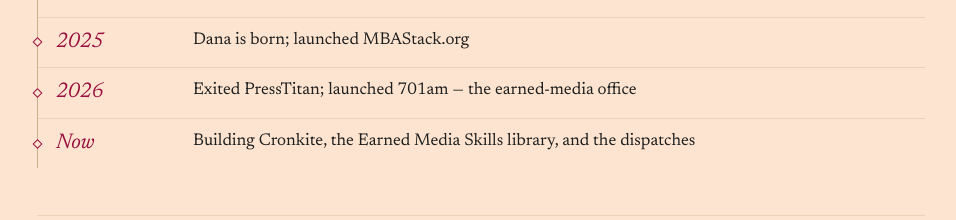
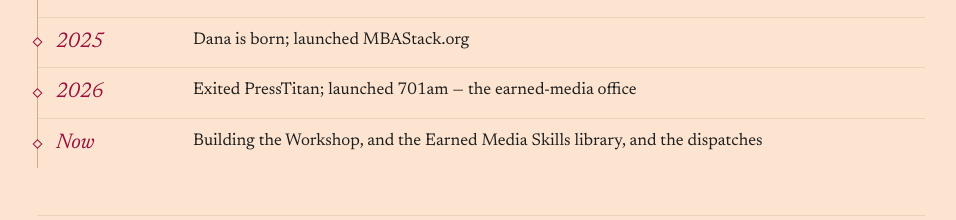
Before and after one commit to 701am/701amcom, an Astro site: page /about in a window 1280 px wide. Shown: the part 2420-2640 px from the top of the page, without its empty margins (159-1115 px from the left). Built offline with nearby package versions, Linux system fonts and the light colour scheme; Astro itself is replaced by a stand-in of ours.

Commit message:
Update event description in about.astro

```diff
--- a/src/pages/about.astro
+++ b/src/pages/about.astro
@@ -105,7 +105,7 @@
           </li>
           <li>
             <span class="ab-time-year">Now</span>
-            <span class="ab-time-event">Building Cronkite, the Earned Media Skills library, and the dispatches</span>
+            <span class="ab-time-event">Building the Workshop, and the Earned Media Skills library, and the dispatches</span>
           </li>
         </ol>
       </div>
```
